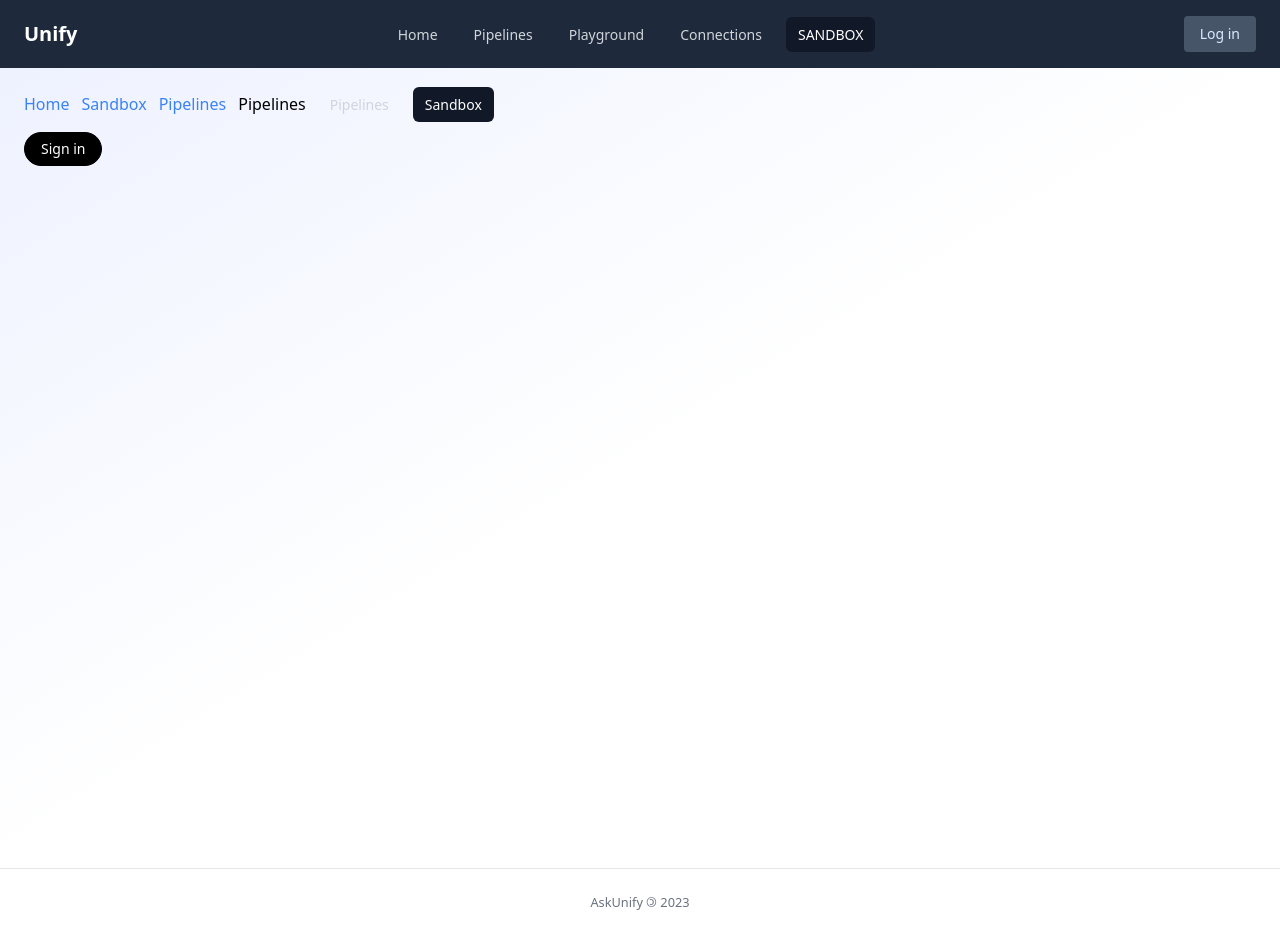
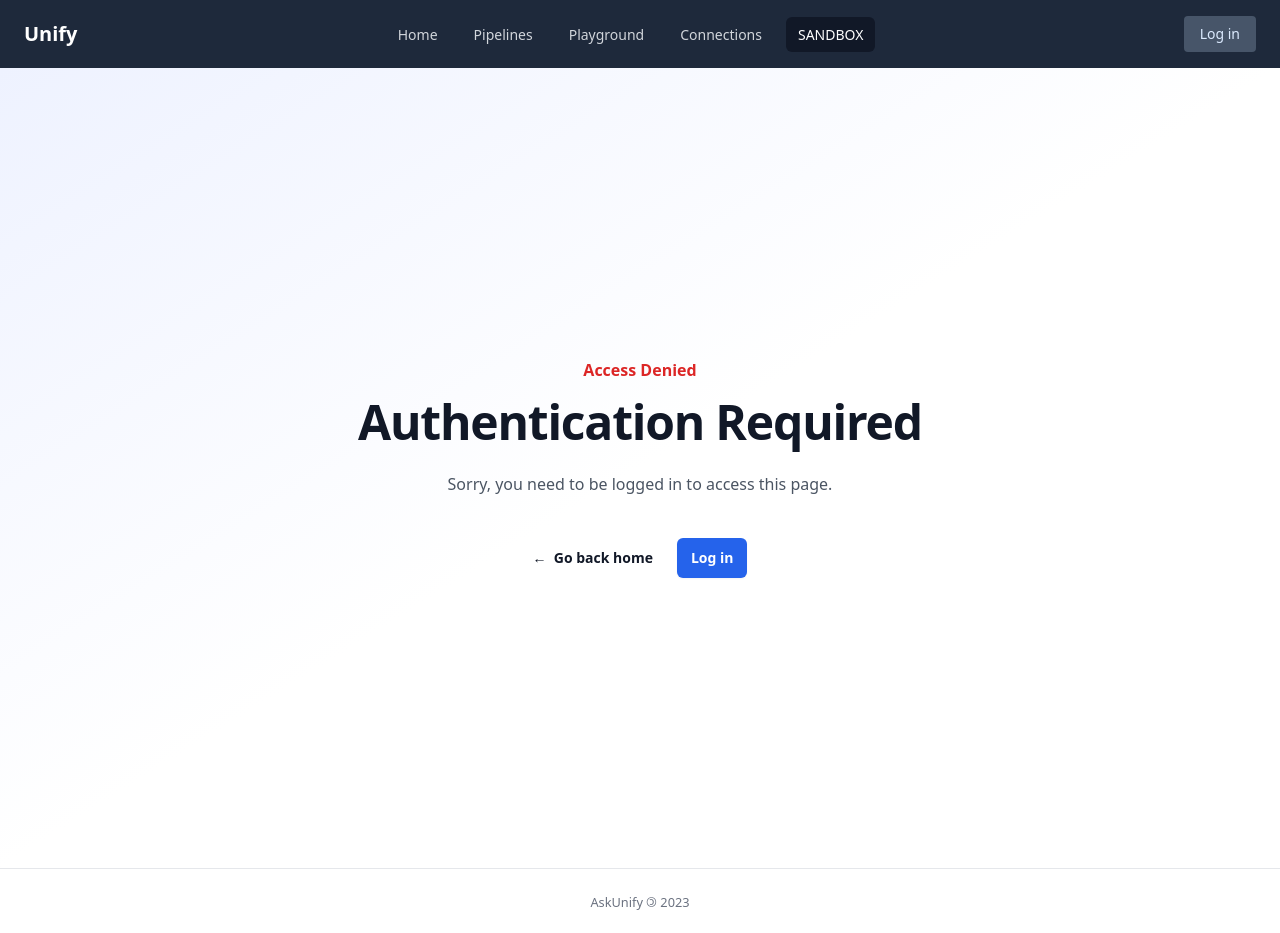
Before and after one commit to meetbryce/pipelinr, a Next.js app: page /sandbox in a window 1280 px wide. Built offline with nearby package versions, Linux system fonts and the light colour scheme; no server answers.

Commit message:
WIP: migrate to next - protected route & component

```diff
--- /dev/null
+++ b/components/shared/AuthenticationRequired.tsx
@@ -0,0 +1,28 @@
+import Link from "next/link";
+import { signIn } from "next-auth/react";
+import Layout from "@/components/layout";
+import React from "react";
+
+export default function AuthenticationRequired() {
+  return <Layout>
+    <div className="grid min-h-full place-items-center py-24 px-6 sm:py-32 lg:px-8">
+      <div className="text-center">
+        <p className="text-base font-semibold text-red-600">Access Denied</p>
+        <h1 className="mt-4 text-3xl font-bold tracking-tight text-gray-900 sm:text-5xl">Authentication Required</h1>
+        <p className="mt-6 text-base leading-7 text-gray-600">Sorry, you need to be logged in to access this page.</p>
+        <div className="mt-10 flex items-center justify-center gap-x-6">
+          <Link href="/"
+                className="text-sm font-semibold text-gray-900 focus-visible:outline focus-visible:outline-2 focus-visible:outline-offset-4">
+            <span aria-hidden="true">&larr;</span>&nbsp;&nbsp;Go back home
+          </Link>
+          <button
+            onClick={() => signIn()}
+            className="rounded-md bg-blue-600 px-3.5 py-2.5 text-sm font-semibold text-white shadow-sm hover:bg-blue-500 focus-visible:outline focus-visible:outline-2 focus-visible:outline-offset-2 focus-visible:outline-blue-600"
+          >
+            Log in
+          </button>
+        </div>
+      </div>
+    </div>
+  </Layout>;
+}
--- a/pages/sandbox.tsx
+++ b/pages/sandbox.tsx
@@ -1,20 +1,22 @@
-import { signIn, signOut, useSession } from "next-auth/react";
+import { signIn, useSession } from "next-auth/react";
 import React from "react";
-import Navigation from "@/components/shared/Navigation";
 import NavLink from "@/components/shared/NavLink";
 import { classNames } from "@/lib/utils";
 import Layout from "@/components/layout";
+import AuthenticationRequired from "@/components/shared/AuthenticationRequired";
 
 export default function SandboxPage() {
-  const { data: session } = useSession();
-  console.log(session);
+  const { data: session, status } = useSession();
+
+  if (status === "loading") return <p>Loading...</p>;
+  if (status === "unauthenticated") return <AuthenticationRequired />;
 
   const btnClasses = "rounded-full border border-black bg-black p-1.5 px-4 text-sm text-white transition-all hover:bg-white hover:text-black";
 
   return (
     <Layout>
       <div className="w-full px-6">
-          <ul className={'flex md:space-x-3'}>
+        <ul className={"flex md:space-x-3"}>
           <li><NavLink href={"/"} exact={true} className="text-blue-500 hover:underline">Home</NavLink></li>
           <li><NavLink href={"/sandbox"} className="text-blue-500 hover:underline">Sandbox</NavLink></li>
           <li><NavLink href={"/pipelines"} className="text-blue-500 hover:underline">Pipelines</NavLink></li>
```
Lines whose indentation alone changed are shown as unchanged.
